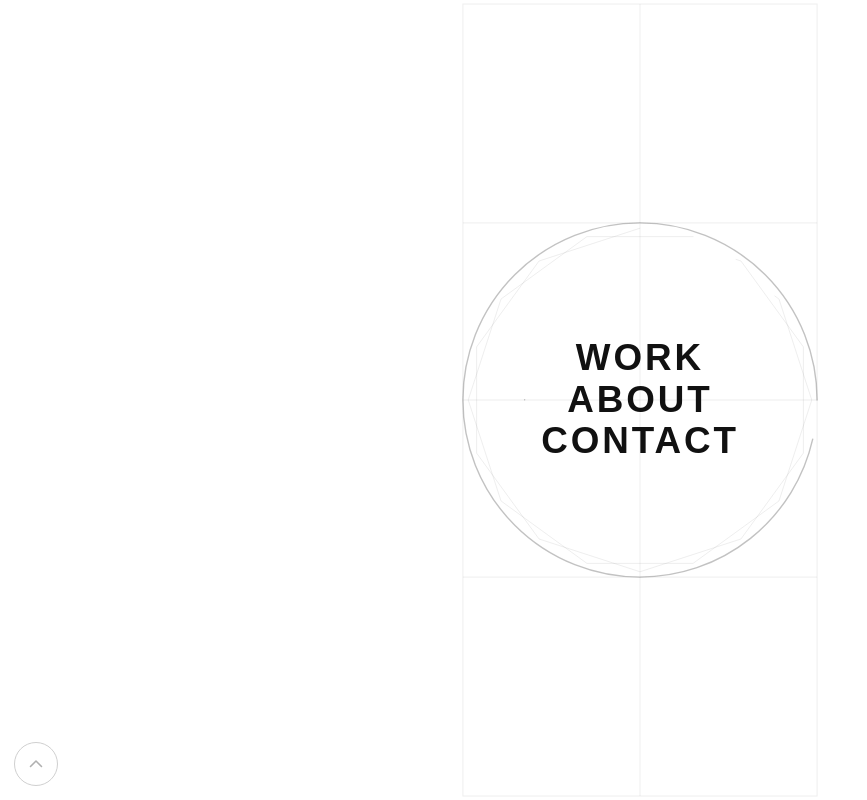
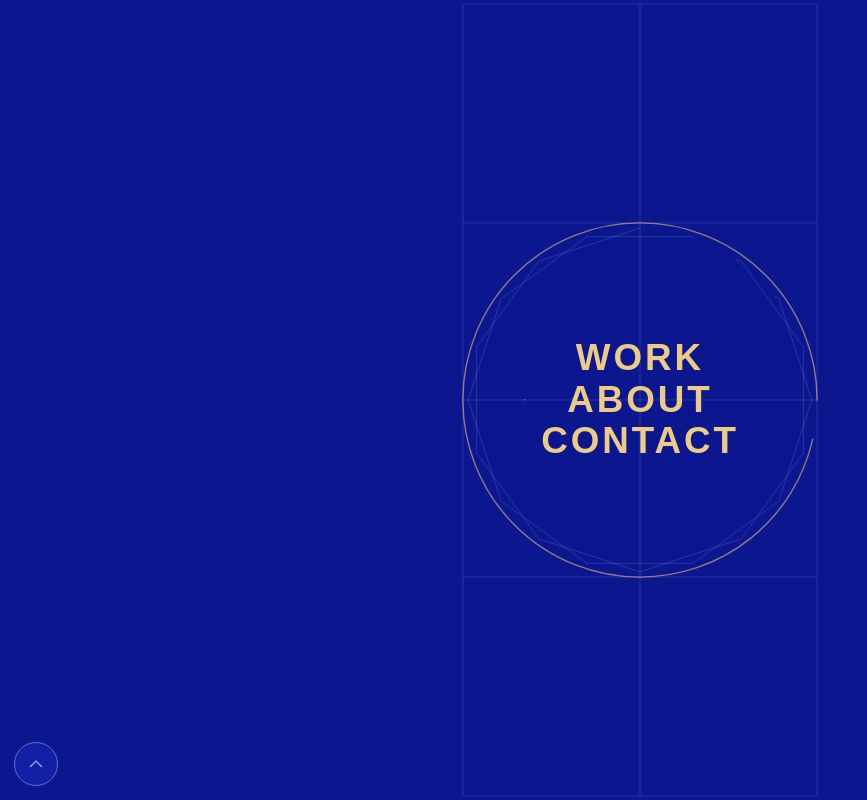
Before and after one commit to grandballoon/lnamazisite, a plain HTML site: page index.html in a window 1280 px wide. Shown: the whole page, without its empty margins (0-867 px from the left). Drawn offline with Linux system fonts and the light colour scheme.

Commit message:
Change theme colors to Ultramarine Flat
Updated color palette to use Ultramarine Flat theme.

```diff
--- a/index.html
+++ b/index.html
@@ -9,23 +9,30 @@
 
     /* Palette — every colour in the page reads from these. The JS THEMES table
        overwrites them on :root when a scheme is picked, and re-renders the
-       ornament with the matching stroke colours. Defaults = "Paper". */
+       ornament with the matching stroke colours.
+
+       Defaults = "Ultramarine Flat", the palette the page opens on. Stated here
+       as well as in THEMES so the first paint is already the lapis ground: the
+       JS only lands its values at DOMContentLoaded, and a white :root would
+       flash paper-white for that frame and then cross-fade on body's 0.45s
+       background transition. Keep the two in step — this block is a mirror of
+       THEMES.ultramarineFlat.vars, not an independent scheme. */
     :root {
-      --bg:          #fff;
+      --bg:          #0c168f;
       /* Flat stand-in for --bg, for small surfaces (the control dock) where a
          gradient ground would render as a bright blob rather than a field. */
-      --surface:     #fff;
-      --text:        #111;
-      --text-dim:    #606060;
-      --tg-head:     #cfcfcf;
-      --tg-idle:     #b0b0b0;
-      --tg-hover:    #707070;
-      --tg-active:   #111;
-      --panel-bg:    #f7f7f7;
-      --panel-text:  #111;
-      --panel-rule:  #999;
-      --close:       #555;
-      --close-hover: #111;
+      --surface:     #101fa4;
+      --text:        #eccb84;
+      --text-dim:    #cbb684;
+      --tg-head:     #5d72c4;
+      --tg-idle:     #8296dd;
+      --tg-hover:    #cbb684;
+      --tg-active:   #f0d79a;
+      --panel-bg:    #f3efe1;
+      --panel-text:  #0c168f;
+      --panel-rule:  #b9a06a;
+      --close:       #cbb684;
+      --close-hover: #f3efe1;
     }
 
     body {
@@ -806,9 +813,12 @@
     },
   };
 
-  let currentTheme = 'paper';      // persists across open/close, like the pattern
-  let INK   = THEMES.paper.ink;    // foreground ornament (sits behind the text)
-  let FAINT = THEMES.paper.faint;  // construction frame & guides
+  // The page opens on the flat lapis ground; :root states the same values so
+  // the first paint is already this palette. Persists across open/close, like
+  // the pattern.
+  let currentTheme = 'ultramarineFlat';
+  let INK   = THEMES[currentTheme].ink;    // ornament (sits behind the text)
+  let FAINT = THEMES[currentTheme].faint;  // construction frame & guides
 
   // Selected sub-variants per theme, for the themes that offer them: one for
   // the ornament, one for the type, chosen independently from the same table.
@@ -1302,6 +1312,10 @@
   // ── spawn / remove ───────────────────────────────────────────────────────────
   function spawnGeometry() {
     removeGeometry();
+    // Land the live palette on :root before anything is drawn. On first load
+    // that is the opening theme (the CSS defaults already match it, so nothing
+    // moves); on a resize rebuild it is whatever the dock was left on.
+    applyTheme();
     const r  = btn.getBoundingClientRect();
     const cx = r.left + r.width  / 2;
     const cy = r.top  + r.height / 2;
```
